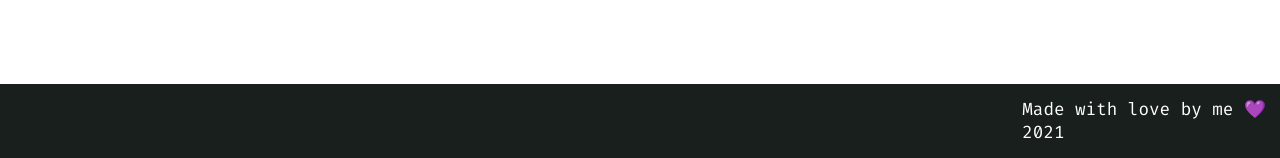
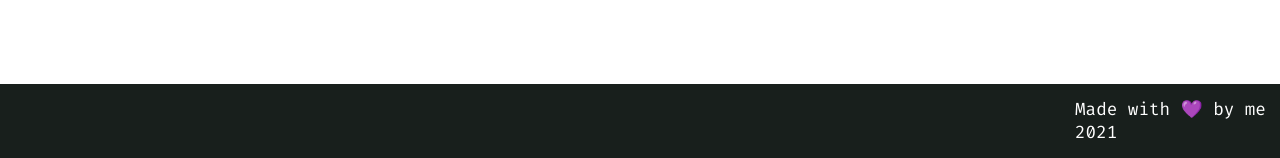
Before and after one commit to cdanisuarez/cdanisuarez.github.io, a plain HTML site: page index.html in a window 1280 px wide. Shown: the part 642-800 px from the top of the page. Drawn offline with Linux system fonts and the light colour scheme; files whose address does not match are found by name.

Commit message:
Footer message changed

```diff
--- a/index.html
+++ b/index.html
@@ -43,7 +43,7 @@
   </div>
   <div class="footer">
       <div class="info">
-      <p>Made with love by me 💜</p>
+      <p>Made with 💜 by me</p>
       <p>2021</p>
     </div>
   </div>
```
